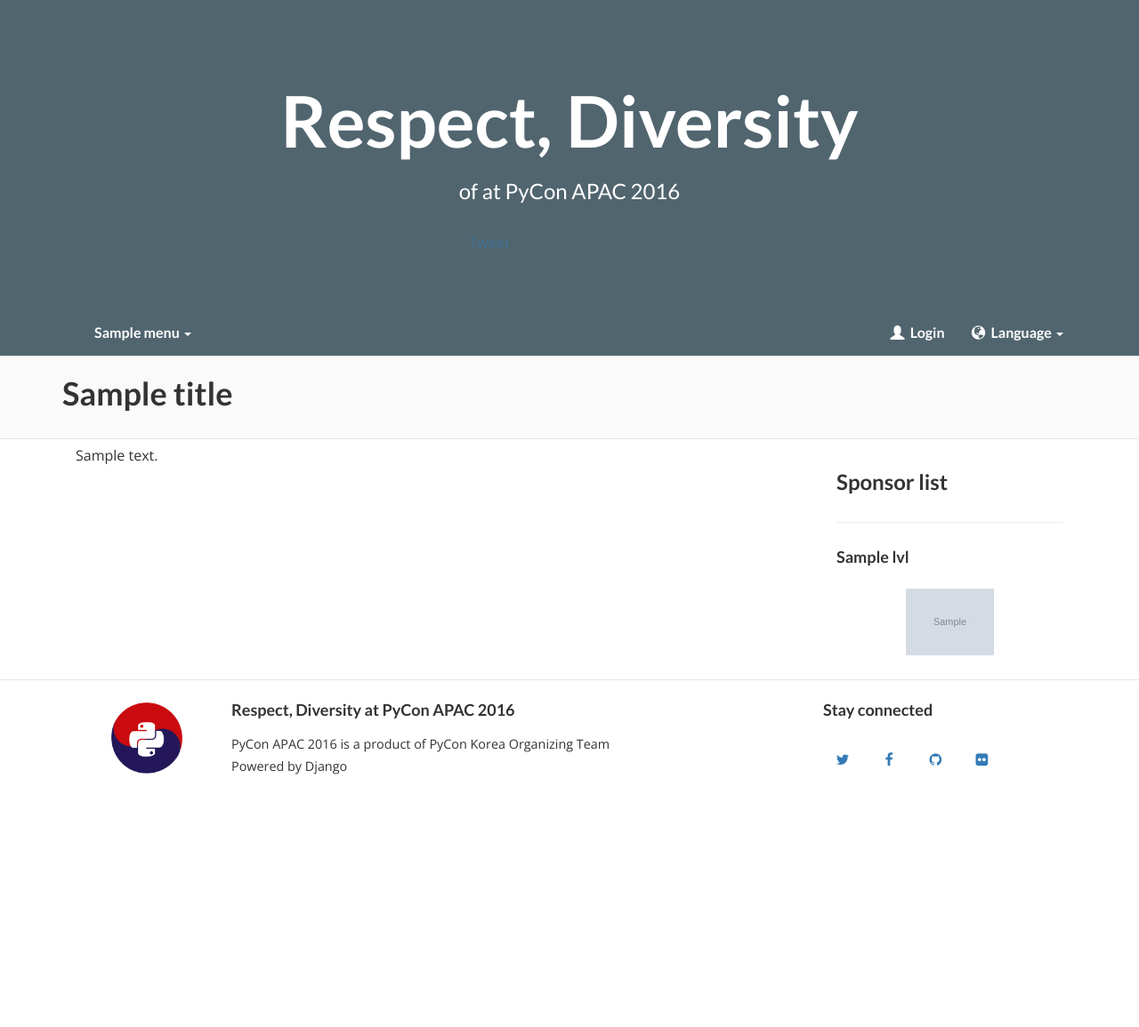
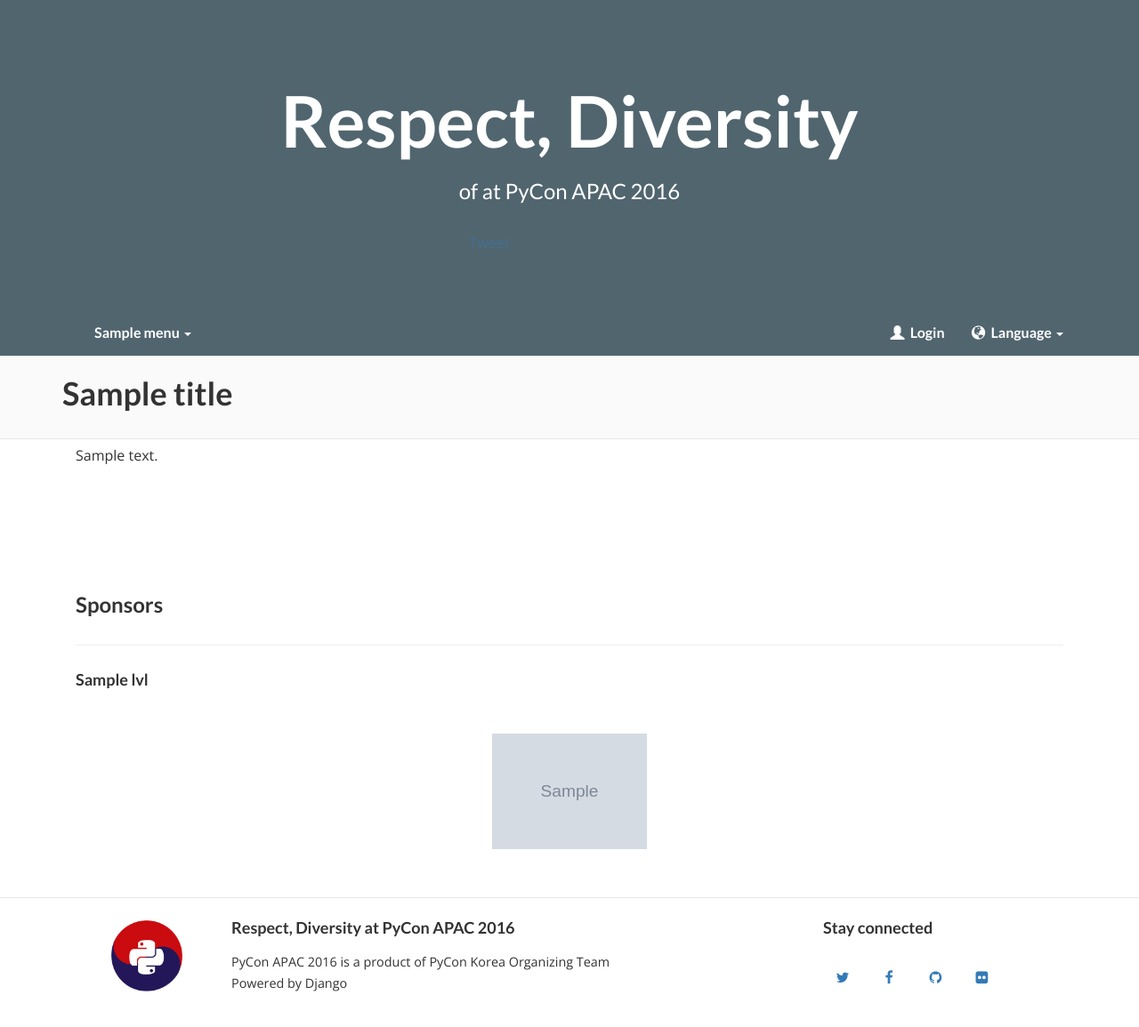
Before and after one commit to pythonkr/pyconapac-2016, a Django app: template pyconkr/templates/index.html in a window 1280 px wide. Shown: the whole page at 89% size. Before the commit the page ends 871 px from the top, so only its background shows below. Run offline with Django 3.2, Linux system fonts and the light colour scheme; the template is opened without the code that fills it: most values are stand-ins (such as "Sample title", 1, 10 or a date in 2020); grey boxes marked "Sample" are stand-in pictures; some libraries are stand-ins or nearby versions.

Commit message:
Change layout

```diff
--- a/pyconkr/templates/base.html
+++ b/pyconkr/templates/base.html
@@ -12,7 +12,7 @@
   <!-- Opengraph tag -->
   <meta property="og:site_name" content="{% trans "PyCon APAC 2016" %}">
   <meta property="og:title" content="{% block og-title %}{% trans "PyCon APAC 2016" %}{% endblock %}">
-  <meta property="og:image" content="{{ domain }}{% block og-image %}{% static "image/pyconkr-badge.png" %}{% endblock %}">
+  <meta property="og:image" content="{{ domain }}{% block og-image %}{% static "image/pyconkr-2016-tag.jpg" %}{% endblock %}">
   <meta property="og:url" content="{{ domain }}{{ request.path }}">
   <meta property="og:description" content="{% block og-desc %}{% trans "PyCon Korea Opengraph Description" %}{% endblock %}">
 
@@ -57,11 +57,16 @@
             {{ base_content | safe }}
             {% block content %}{% endblock %}
         </div>
-        <div class="col-md-3 sponsors">
+        <div class="col-md-3 submenu">
+            submenu
+        </div>
+    </div>
+    {% endblock %}
+    <div class="row wrap">
+        <div class="col-md-12 sponsors">
             {% include "sponsors.html" %}
         </div>
     </div>
-    {% endblock %}
 </div>
 {% endblock %}
 
--- a/pyconkr/templates/index.html
+++ b/pyconkr/templates/index.html
@@ -25,7 +25,14 @@
         {% endwith %}
     </div>
 </div>
-<div id="buttons">
+{% endblock %}
+
+{% block wrap %}
+<div class="row wrap">
+    <div class="col-md-12 content">
+        {{ base_content | safe }}
+        {% block content %}{% endblock %}
+    </div>
 </div>
 {% endblock %}
 
--- a/pyconkr/templates/sponsors.html
+++ b/pyconkr/templates/sponsors.html
@@ -1,5 +1,5 @@
 {% load i18n %}
-<h3>{% trans "Sponsor list" %}</h3>
+<h3>{% trans "Sponsors" %}</h3>
 <div class="sponsors">
   {% for lvl in levels %}
   <hr>
```
Also changed, not shown: pyconkr/context_processors.py (+25 -21 lines).
